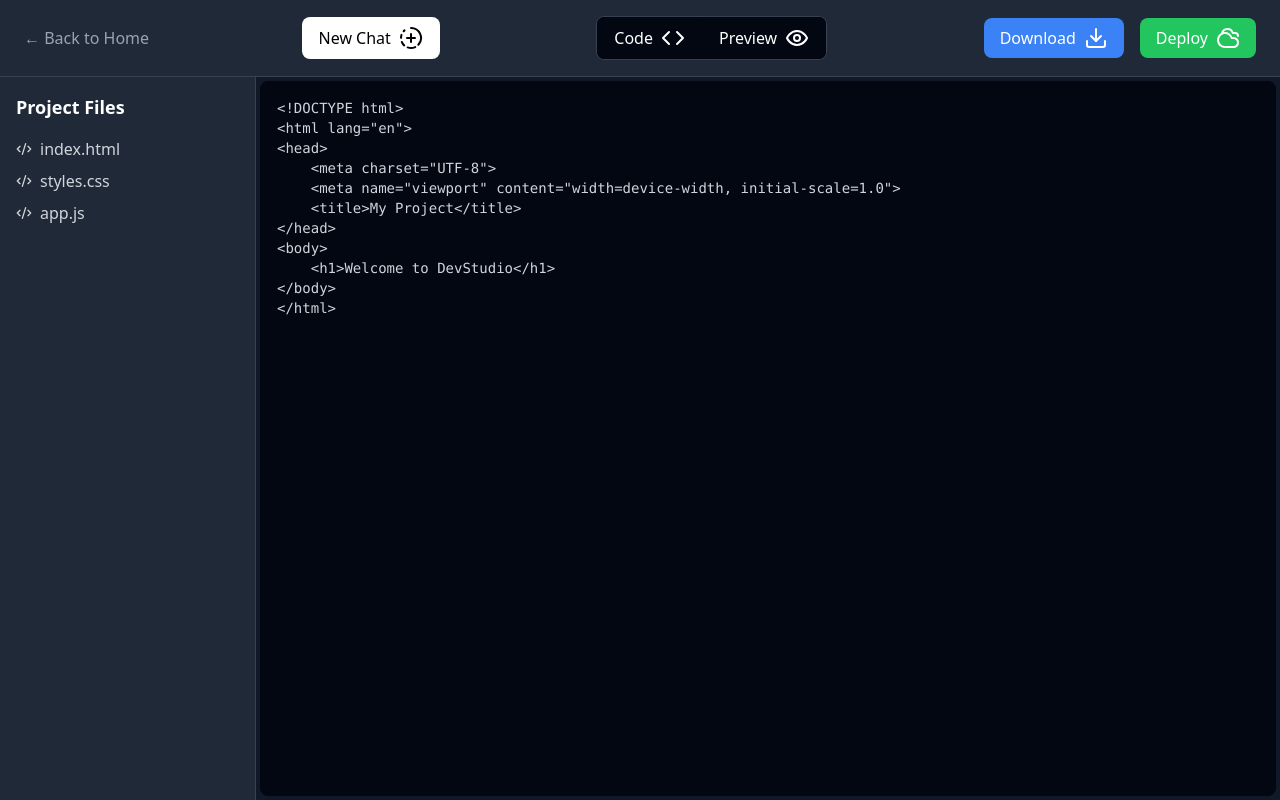
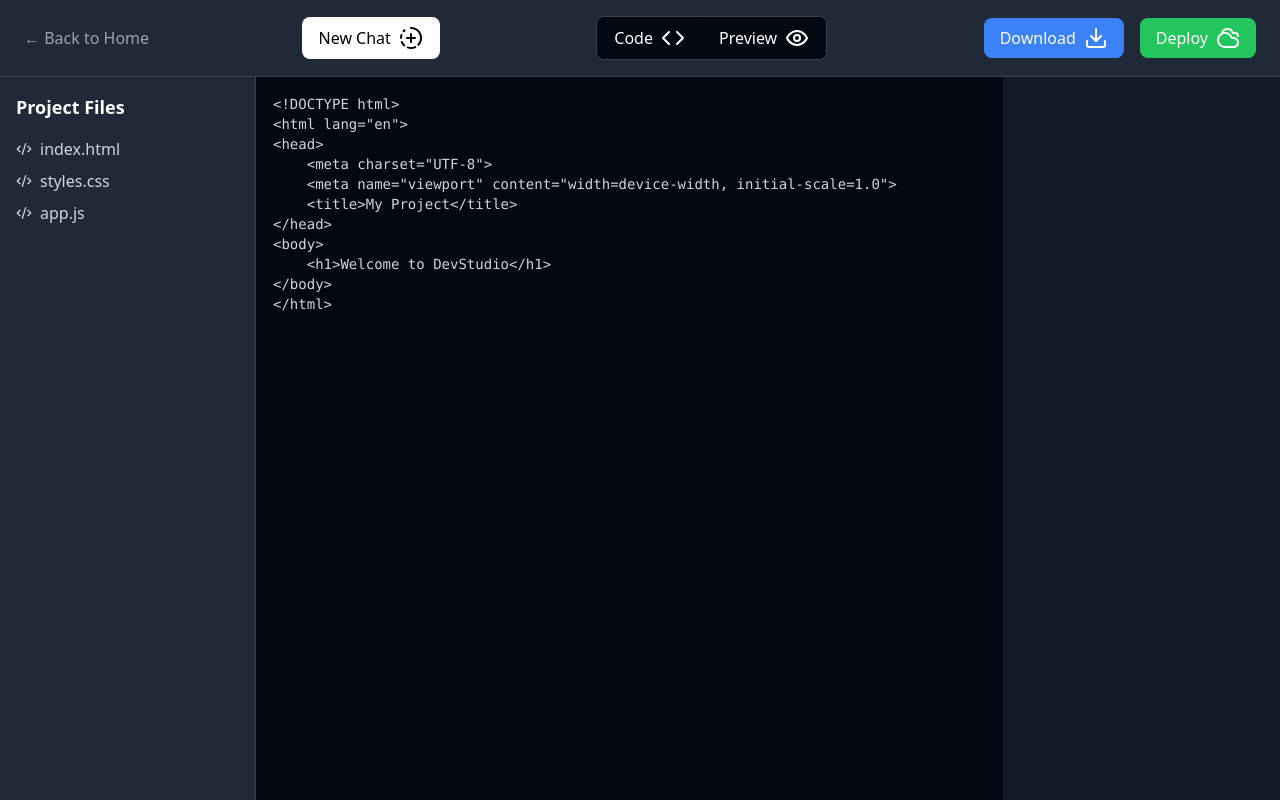
Before and after one commit to NischalPaliwal/DevStudio, a React (Vite) app in the folder frontend/: page /build in a window 1280 px wide. Built offline with nearby package versions, Linux system fonts and the light colour scheme.

Commit message:
ui improved

```diff
--- a/frontend/src/components/Code.tsx
+++ b/frontend/src/components/Code.tsx
@@ -1,8 +1,8 @@
 const Code = () => {
     return (
-        <div className="flex-1 bg-gray-900 overflow-y-auto overflow-x-auto">
-          <div className="h-full p-1">
-            <div className="h-full bg-gray-950 border border-transparent rounded-lg p-4">
+        <div className="w-7/12 bg-gray-900 overflow-y-auto overflow-x-auto">
+          <div className="h-full">
+            <div className="h-full bg-gray-950 border border-transparent p-4">
               <pre className="text-sm text-gray-300">
                 <code>{`<!DOCTYPE html>
 <html lang="en">
--- a/frontend/src/components/Toggle.tsx
+++ b/frontend/src/components/Toggle.tsx
@@ -3,7 +3,7 @@ import { EyeIcon, Code } from "lucide-react";
 
 const Toggle = ({ setToggle }: { setToggle: React.Dispatch<React.SetStateAction<boolean>> }) => {
     return (
-        <div className="flex bg-gray-950 h-full border-x border border-gray-700 rounded-lg justify-center">
+        <div className="flex bg-gray-950 h-full border-x border border-gray-700 rounded-lg justify-center cursor-pointer">
             <div onClick={() => setToggle(true)} className="flex items-center space-x-2 bg-gray-950 border border-transparent text-white rounded-lg py-2 px-4 hover:bg-white hover:text-black">
                 <span>Code</span><Code />
             </div>
```
